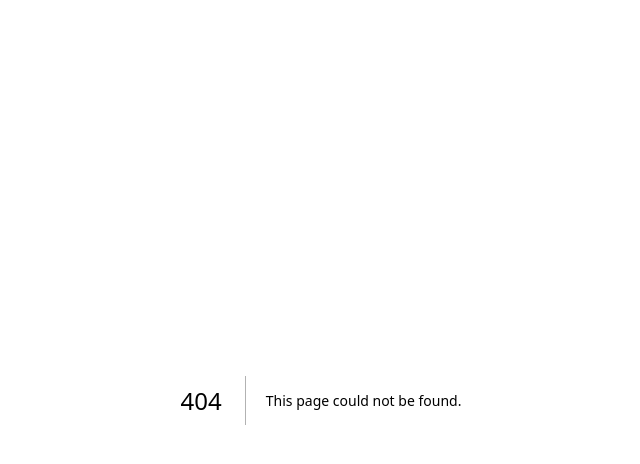
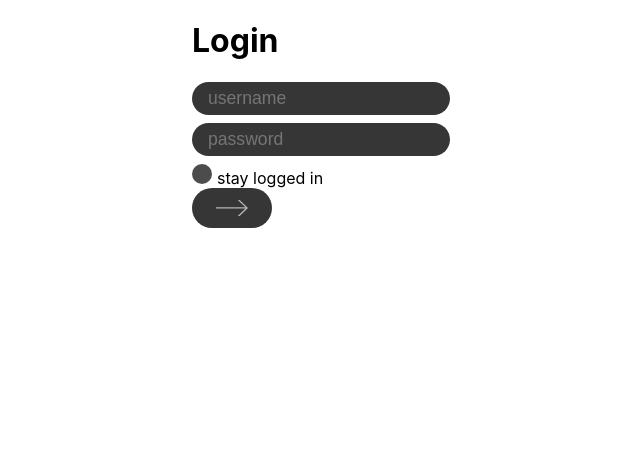
Before and after one commit to Elias-Traunbauer/school_collab, a Next.js app: page /login in a window 1280 px wide. Before the commit this address had no page. Shown: the top 464 px of the page, without its empty margins (319-959 px from the left). Built offline with nearby package versions, Linux system fonts and the light colour scheme.

Commit message:
init login

```diff
--- /dev/null
+++ b/pages/login.js
@@ -0,0 +1,94 @@
+import router from "next/router"
+import styles from "/styles/Login.module.css"
+
+const LoginPage = () => {
+  return (
+    <>
+    <div className={styles.rootelement}>
+    <div style={{display: 'flex', justifyContent: 'center', paddingTtop: 10 + 'vh'}}>
+        <form className={styles.loginform} onSubmit={(e)=>e.preventDefault()}>
+            <h1>Login</h1>
+            <input id="username" autoComplete="username" type="text" placeholder="username"/>
+            <br/>
+            <input id="password" type="password" placeholder="password"/>
+            <br/>
+            <div className="flexsmall">
+                <input id="stayloggedin" className="switch" type="checkbox"/>
+                <label>stay logged in</label>
+            </div>
+            <button id="submitbutton" onClick={performLogin} type="submit"></button>
+        </form>
+    </div>
+    </div>
+
+    </>
+  );
+};
+
+LoginPage.getLayout = function getLayout(page) {
+  return (
+    <>
+        {page}
+    </>
+  );
+};
+
+export default LoginPage
+
+function performLogin(e) {
+    e.preventDefault();
+  if (!(e.target.classList.contains(styles.loading) || e.target.classList.contains(styles.finished)))
+  {
+      document.getElementById("username").classList.remove(styles.error);
+      document.getElementById("password").classList.remove(styles.error);
+      e.target.classList.add(styles.loading);
+
+      /*(async () => {
+        try {
+          const res = await fetch("/login.php",
+          {
+            body: JSON.stringify({
+              username: document.getElementById("username").value,
+              password: document.getElementById("password").value,
+              stayloggedin: document.getElementById("stayloggedin").checked
+            }),
+            headers: {
+              'Content-Type': 'application/json; charset=utf8'
+            },
+            credentials: 'include',
+            method: 'POST'
+          });
+          console.log(res);
+          if (res.status == 200) {
+            setButtonFinished(e.target);
+          }
+          else {
+            setLoginFailed(e.target);
+          }
+        } catch (ex) {
+          setLoginFailed(e.target);
+        }
+      })();*/
+      console.log("load");
+      setTimeout(() => {
+        setButtonFinished(document.getElementById("submitbutton"));
+      }, 1000)
+
+    }
+
+}
+
+function setButtonFinished(target) {
+  target.classList.remove(styles.loading);
+  target.classList.add(styles.finished);
+
+  setTimeout(() => {
+      router.push('/');
+  }, 1000);
+}
+
+function setLoginFailed (target) {
+  document.getElementById("username").classList.add('error');
+  document.getElementById("password").classList.add('error');
+  target.classList.remove(styles.loading);
+}
--- /dev/null
+++ b/styles/Login.module.css
@@ -0,0 +1,300 @@
+@import url('https://fonts.googleapis.com/css2?family=Abel&display=swap');
+
+.rootelement :root {
+    --x: 0;
+    --y: 0;
+  }
+
+/*   FORMS   */
+.loginform label {
+  user-select: none;
+}
+
+.loginform button[type="submit"] {
+  background-color: rgb(54, 54, 54);
+  padding: 20px 40px 20px 40px;
+  border: 0;
+  border-radius: 100vh;
+  transition: 0.3s;
+  cursor: pointer;
+  position: relative;
+}
+
+.loginform button[type="submit"]::after {
+  content: '';
+  background-color: rgb(180, 180, 180);
+  transition: 0.3s;
+  position: absolute;
+  left: 50%;
+  top: 50%;
+  transform: translate(-50%, -50%);
+  width: 40%;
+  height: 40%;
+  clip-path: polygon(0 46%, 92% 46%, 68% 0, 74% 0, 100% 50%, 74% 100%, 68% 100%, 92% 54%, 0 54%);
+}
+
+.loginform button[type="submit"]:hover {
+  background-color: rgb(77, 77, 77);
+}
+
+.loading {
+  padding: 20px !important;
+  cursor: wait !important;
+}
+
+.loading::after {
+  background-color: rgb(152, 83, 216) !important;
+  animation: loading_start 0.7s forwards, 2s loading 0.7s infinite;
+}
+
+.finished {
+  padding: 20px !important;
+}
+
+.finished::after {
+  background-color: rgb(16, 162, 0) !important;
+  animation: finish 0.5s forwards;
+}
+
+@keyframes loading_start {
+  0% {
+      clip-path: polygon(0 46%, 92% 46%, 68% 0, 74% 0, 100% 50%, 74% 100%, 68% 100%, 92% 54%, 0 54%);
+  }
+  50% {
+      /*clip-path: polygon(50% 0%, 80% 10%, 100% 36%, 100% 64%, 80% 90%, 50% 100%, 20% 90%, 0 64%, 0 36%, 20% 10%);*/
+      clip-path: polygon(50% 0%, 100% 50%, 50% 100%, 0% 50%, 0% 50%, 0% 50%, 0% 50%, 0% 50%, 0% 50%);
+  }
+  100% {
+      clip-path: polygon(50% 0%, 50% 49%, 50% 100%, 0% 50%, 0% 50%, 0% 50%, 0% 50%, 0% 50%, 0% 50%);
+  }
+}
+
+@keyframes loading {
+  0% {
+      clip-path: polygon(50% 0%, 50% 49%, 50% 100%, 0% 50%, 0% 50%, 0% 50%, 0% 50%, 0% 50%, 0% 50%);
+  }
+  25% {
+      clip-path: polygon(50% 0%, 100% 50%, 50% 50%, 0% 50%, 0% 50%, 0% 50%, 0% 50%, 0% 50%, 0% 50%);
+  }
+  50% {
+      clip-path: polygon(50% 0%, 100% 50%, 50% 100%, 50% 50%, 50% 50%, 50% 50%, 50% 50%, 50% 50%, 50% 50%);
+  }
+  75% {
+      clip-path: polygon(50% 50%, 100% 50%, 50% 100%, 0 50%, 0 50%, 0 50%, 0 50%, 0 50%, 0 50%);
+  }
+  100% {
+      clip-path: polygon(50% 0%, 50% 49%, 50% 100%, 0% 50%, 0 50%, 0 50%, 0 50%, 0 50%, 0 50%);
+  }
+}
+
+@keyframes finish {
+  0% {
+      clip-path: polygon(50% 0%, 100% 50%, 50% 100%, 0% 50%, 0% 50%, 0% 50%, 0% 50%, 0% 50%, 0% 50%);
+  }
+
+  100% {
+      /*clip-path: polygon(8% 56%, 44% 85%, 92% 14%, 100% 21%, 45% 100%, 0 63%, 0 63%, 0 63%, 0 63%);*/
+      /*clip-path: polygon(43% 82%, 90% 12%, 100% 19%, 45% 100%, 0 62%, 9% 54%, 9% 54%, 9% 54%, 9% 54%);*/
+      /*clip-path: polygon(90% 12%, 100% 19%, 45% 100%, 0 62%, 9% 54%, 9% 54%, 9% 54%, 9% 54%, 43% 82%);*/
+      clip-path: polygon(38% 75%, 92% 0, 100% 8%, 39% 93%, 1% 55%, 9% 47%, 9% 47%, 9% 47%, 9% 47%);
+  }
+}
+
+.loginform form {
+  background-color: rgb(18, 18, 18);
+  border-radius: 1em;
+  padding: 0 1em 1em 1em;
+  transition: 1s;
+  max-height: 100vh;
+  clip-path: polygon(0 0, 100% 0, 100% 100%, 0% 100%);
+  padding: 10px;
+}
+
+.search {
+  display: flex;
+  flex-direction: row;
+  align-items: center;
+  justify-content: center;
+  background-color: rgb(35, 35, 35);
+  margin-bottom: 1em;
+}
+
+.search input {
+  margin: 0 5px 0 0 !important;
+}
+
+.search button {
+  display: inline-block;
+}
+
+.hidden {
+  max-width: 0;
+  padding: 0;
+  overflow: hidden;
+  clip-path: polygon(0 0, 0 0, 0 100%, 0% 100%);
+  white-space: nowrap;
+  max-height: 0;
+}
+
+.loginform form pre {
+  margin: 0;
+}
+
+.code_box {
+  background-color: rgb(0, 0, 0);
+  border-radius: 1em;
+  display: inline-block;
+}
+
+.loginform input[type="text"], .loginform input[type="password"] {
+  margin: 0 0 1vh 0;
+  transition: 0.3s;
+  font-size: 1.1em;
+  background-color: rgb(54, 54, 54);
+  color: white;
+  border-radius: 100vh;
+  padding: 5px 15px 5px 15px;
+  outline: 0;
+  border: 1px solid transparent;
+  min-width: 20vw;
+  position: relative;
+}
+
+.loginform input[type="text"]:hover,.loginform input[type="password"]:hover {
+  background-color: rgb(77, 77, 77);
+}
+
+.loginform input[type="text"]:focus,.loginform input[type="password"]:focus {
+  border: 1px solid white;
+}
+
+.loginform input[maxlength="4"] {
+  margin: 5px 0 5px 0;
+}
+
+.error {
+  border: 1px solid red !important;
+}
+
+.error::before {
+  border: 1px solid red !important;
+}
+
+.loginform input[type="checkbox"] {
+  border: 0;
+  margin: 0 0.4vw 0 0;
+  width: 20px;
+  height: 20px;
+  position: relative;
+  cursor: pointer;
+  text-align: center;
+  transform: scale(0.5);
+}
+
+.loginform input[type="checkbox"]::before {
+  content: '';
+  transition: 0.3s;
+  border-radius: 100vh;
+  border: 0;
+  background-color: rgb(76, 76, 76);
+  width: 20px;
+  height: 20px;
+  left: 0;
+  top: 0;
+  position: absolute;
+  cursor: pointer;
+  text-align: center;
+  transform: scale(2);
+}
+
+.loginform input[type="checkbox"]:after {
+  content: '';
+  transition: 0.3s;
+  border-radius: 100vh;
+  position: absolute;
+  background-color: rgba(255, 255, 255, 0);
+  width: 150%;
+  height: 150%;
+  top: 50%;
+  left: 50%;
+  transform: translate(-50%, -50%);
+}
+
+.loginform input[type="checkbox"]:checked:after {
+  content: '';
+  transition: 0.3s;
+  border-radius: 100vh;
+  position: absolute;
+  background-color: rgb(255, 255, 255);
+  width: 150%;
+  height: 150%;
+  top: 50%;
+  left: 50%;
+  transform: translate(-50%, -50%);
+}
+
+.flexsmall {
+  display: flex;
+  margin: 0 0 0.7vh 0;
+  align-items: center;
+}
+
+
+/*  LANDING  */
+
+.shadow {
+    width: 80vw;
+    height: 10vh;
+    background: transparent;
+    box-shadow: -1px 42px 77px 10px rgba(255, 255, 255, 0.441);
+}
+
+.main_con {
+    padding-top: 5vh;
+    display: flex;
+    flex-direction: column;
+    align-items: center;
+}
+
+.main {
+    border-radius: 1em;
+    width: 70vw;
+    height: 30vh;
+    margin-bottom: 15vh;
+    background: radial-gradient(circle, rgb(33, 33, 33) 0%, rgb(37, 37, 37) 35%, rgb(35, 35, 35) 68%, rgb(33, 33, 33) 100%);
+    background-position: calc(15em * calc(var(--x) * -1)) calc(15em * calc(var(--y) * -1));
+    transition: background-position 0s, transform 0.1s, max-height 1s, margin 1s;
+    display: flex;
+    align-items: center;
+    justify-content: center;
+    text-align: center;
+    font-size: 5em;
+    perspective: 2000px;
+    transform: rotateY(calc(-10deg + calc(20deg * var(--x)))) rotateX(calc(10deg + calc(-20deg * var(--y)))) rotateZ(0deg);
+    position: relative;
+    animation: ambient 8s infinite;
+    max-height: 50vh;
+    transform-style: preserve-3d;
+}
+
+.main h1 {
+    transform: translateZ(25px);
+    user-select: none;
+}
+
+.main::after {
+    content: '';
+    position: absolute;
+    width: 110%;
+    height: 8px;
+    border-radius: 50%;
+    left: -5%;
+    bottom: 0px;
+    box-shadow: 0 50px 50px rgba(255, 255, 255, 0.57);
+}
+
+.hiddenBig {
+    max-height: 0;
+    overflow: hidden;
+    margin: 0 0 0.5em 0;
+}
```
